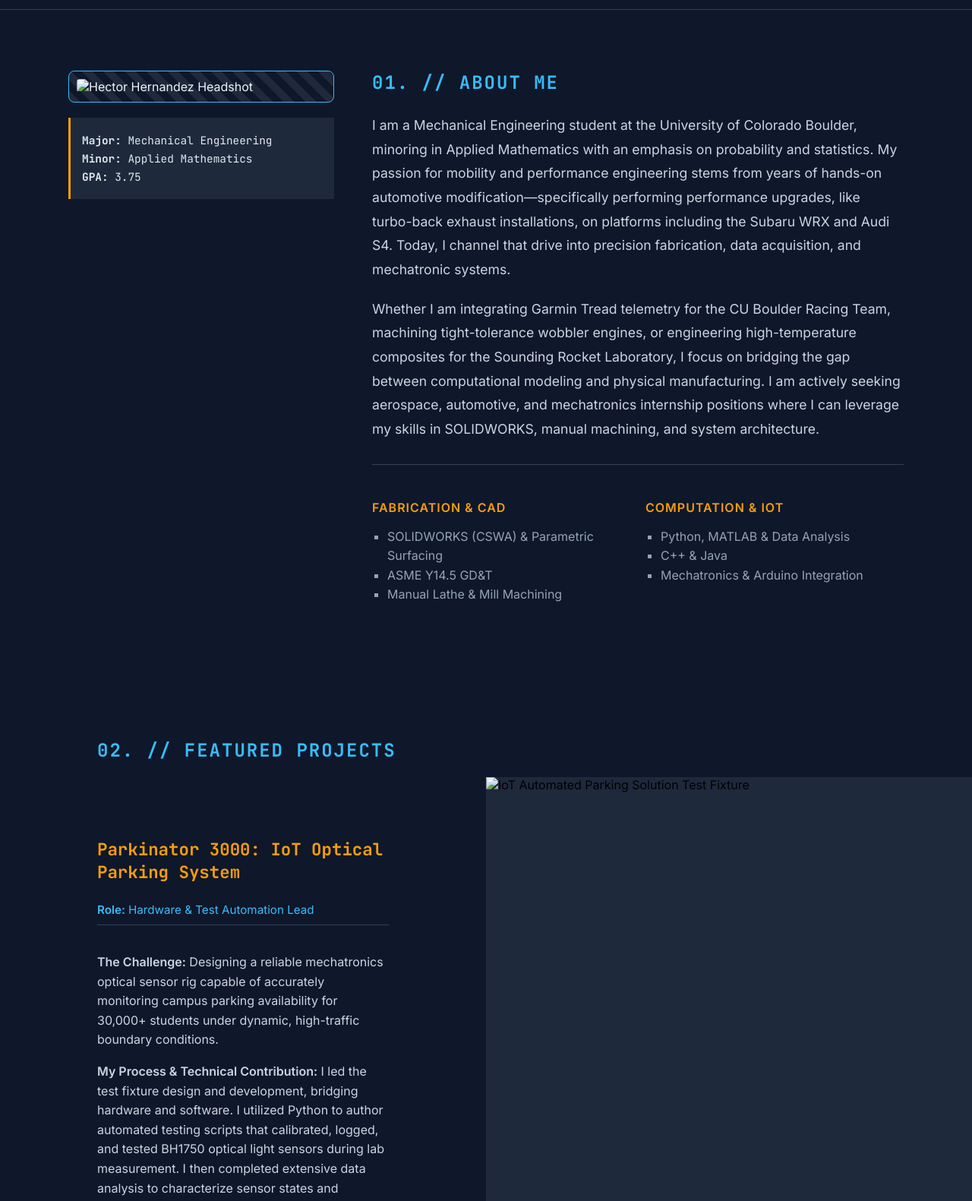
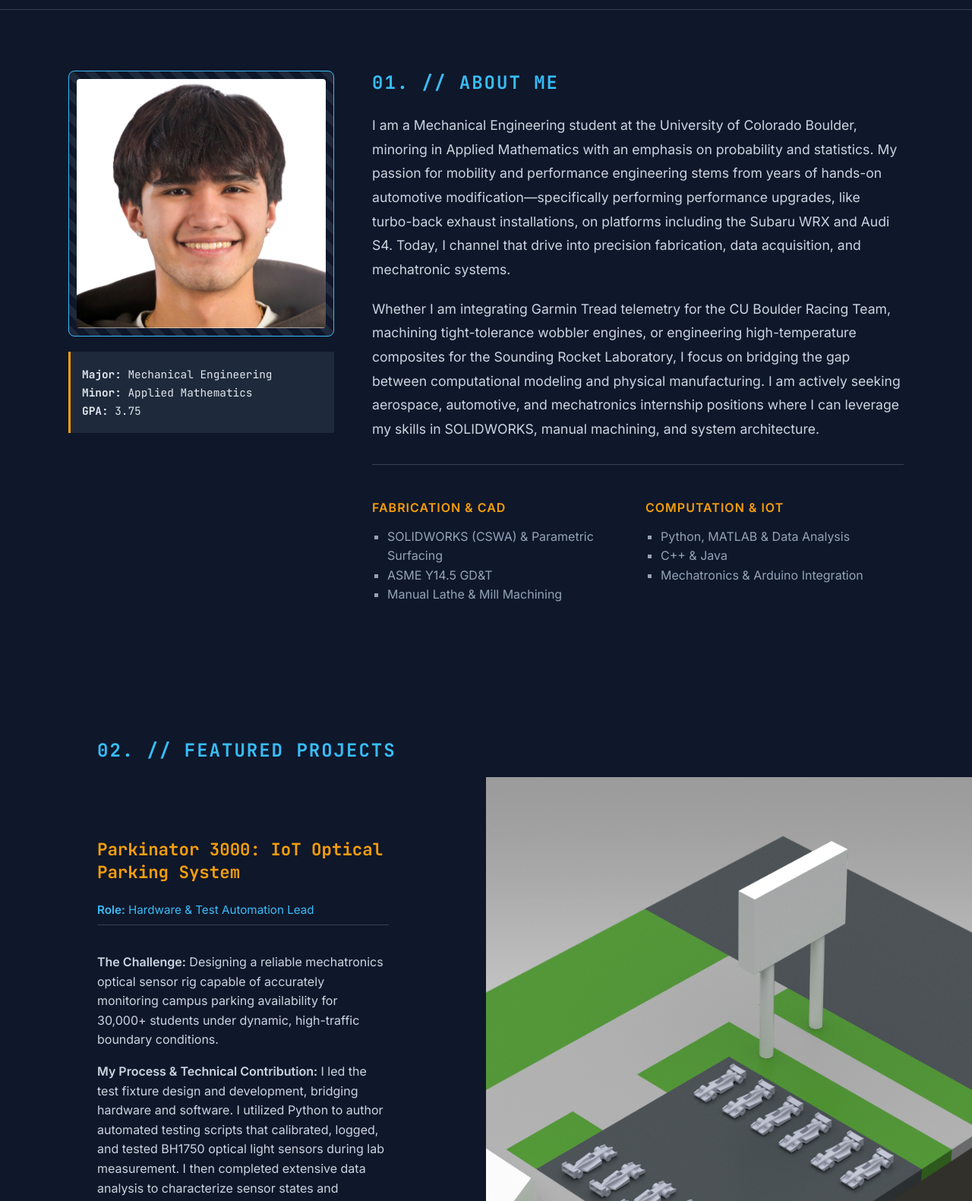
Before and after one commit to hctrvibe-cyber/hctrvibe-cyber.github.io, a plain HTML site: page index.html in a window 1280 px wide. Shown: the part 39-1620 px from the top of the page at 76% size. Drawn offline with Linux system fonts and the light colour scheme.

Commit message:
Update image filenames in index.html
Replaced profile image filename and updated project image filenames in the portfolio.

```diff
--- a/index.html
+++ b/index.html
@@ -34,7 +34,7 @@
         <!-- Profile Image Column -->
         <div class="image-column">
           <div class="image-frame">
-            <img src="IMG_9320.JPG" alt="Hector Hernandez Headshot" class="profile-pic"> <!--[cite: 3] -->
+            <img src="Headshot.jpg" alt="Hector Hernandez Headshot" class="profile-pic"> <!--[cite: 3] -->
           </div>
           <div class="quick-stats">
             <p><strong>Major:</strong> Mechanical Engineering</p> <!--[cite: 4] -->
@@ -109,7 +109,7 @@
 
         <div class="project-image-container">
           <!-- Update this filename to match your Parkinator render image -->
-          <img src="parkinator-render.png" alt="IoT Automated Parking Solution Test Fixture" class="project-image">
+          <img src="parkinator-render.jpg" alt="IoT Automated Parking Solution Test Fixture" class="project-image">
         </div>
       </div>
 
```
